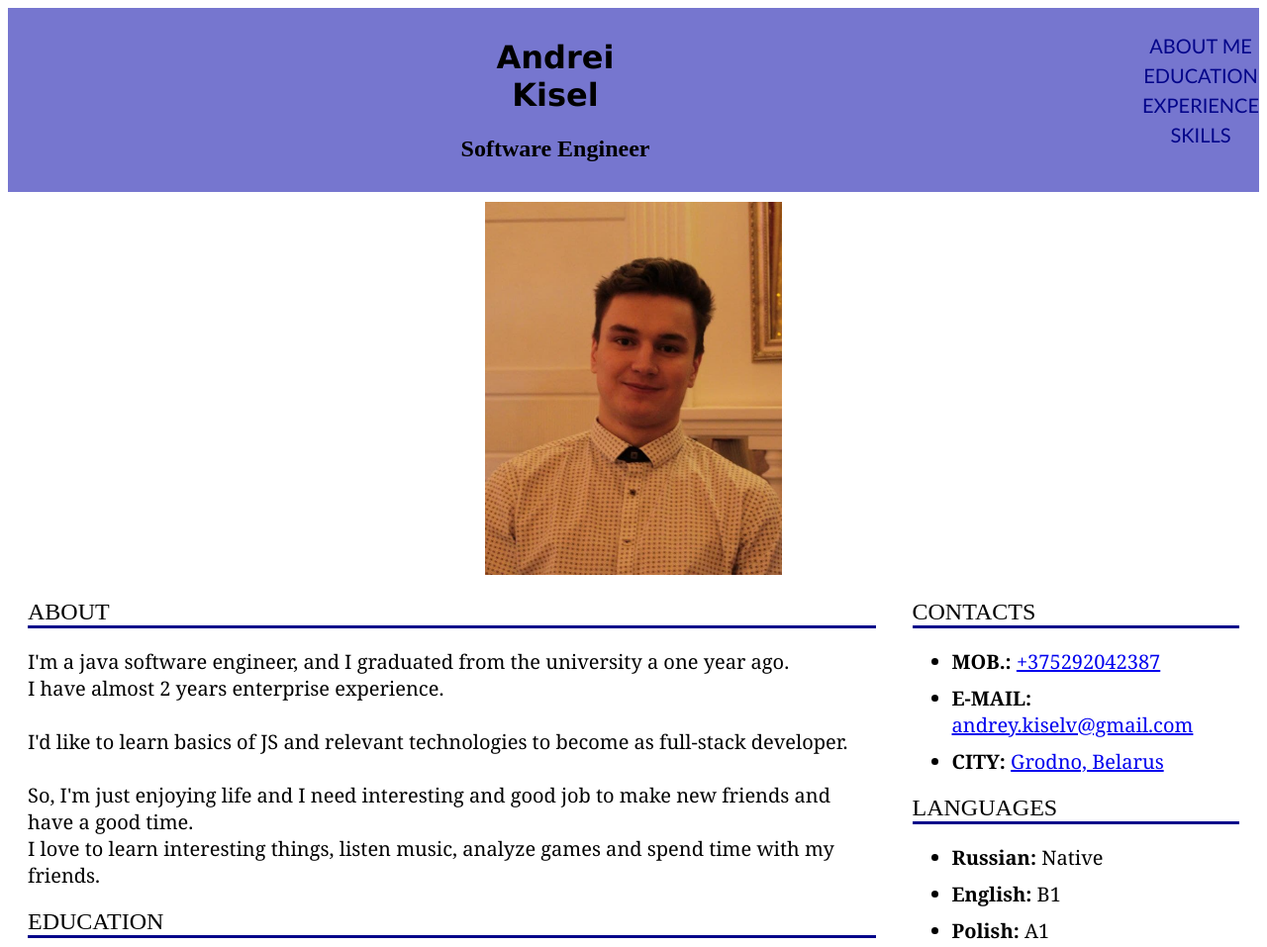
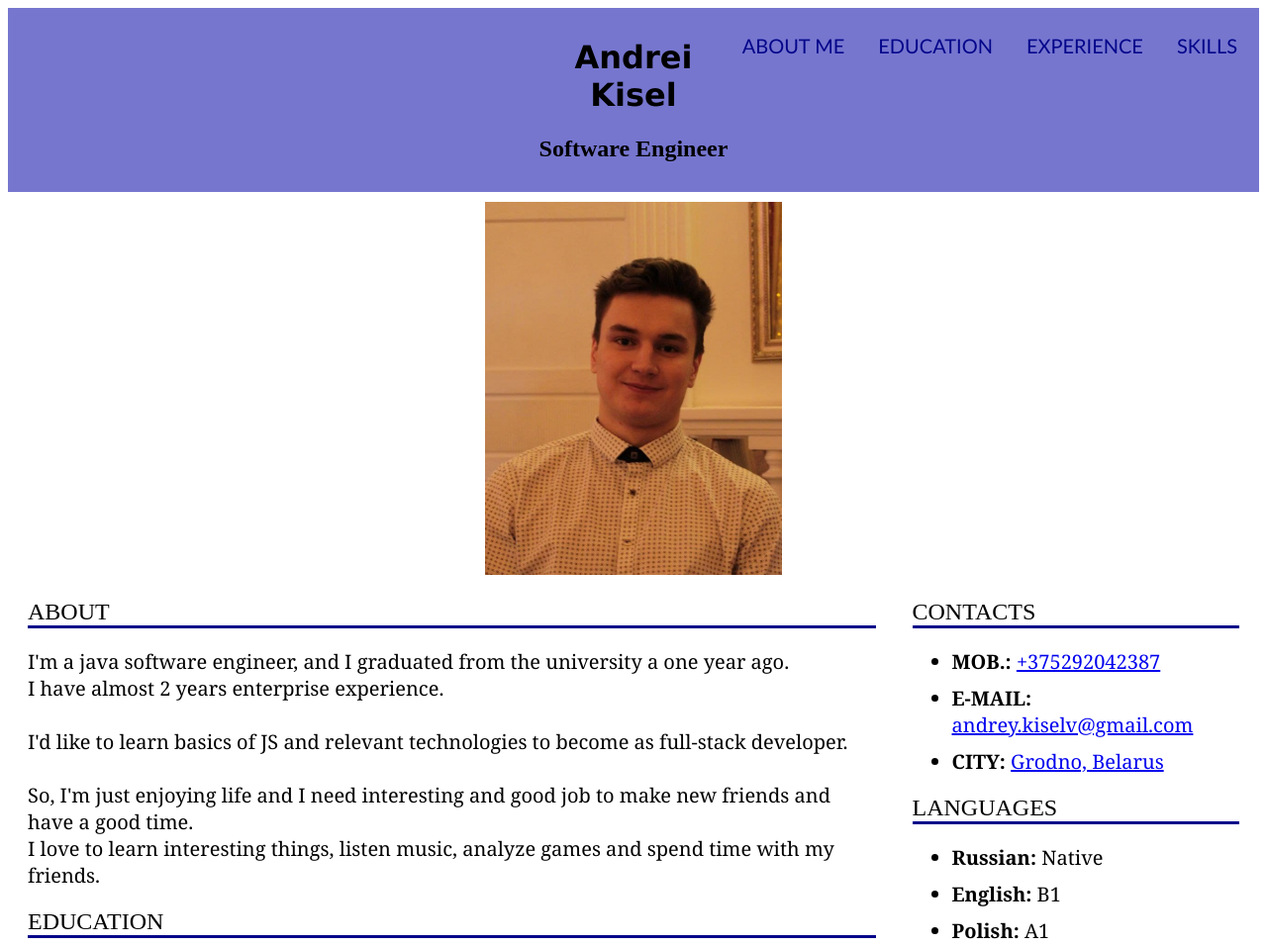
Before and after one commit to immraytal/rsschool-cv, a plain HTML site: page index.html in a window 1280 px wide. Shown: the top 957 px of the page at 99% size. Drawn offline with Linux system fonts and the light colour scheme.

Commit message:
fix: fixed navigation menu

```diff
--- a/style.css
+++ b/style.css
@@ -10,19 +10,21 @@
 }
 
 .cv-header-left-part {
-    width: 90%;
+    width: 100vw;
     float: left;
     text-align: center;
 }
 
 .cv-header-right-part {
-    float: right;
+    position: absolute;
+    right: 15px;
 }
 
 .main li {
     list-style-type: none;
+    display: inline;
+    padding: 0 15px;
 }
-
 
 .item {
     margin-top: 5px;
```
